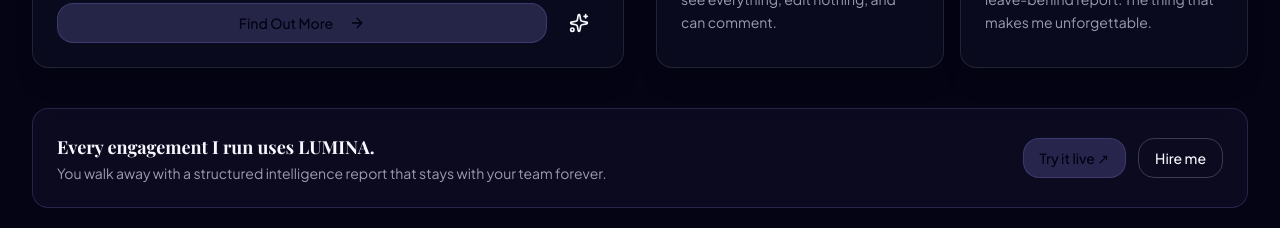
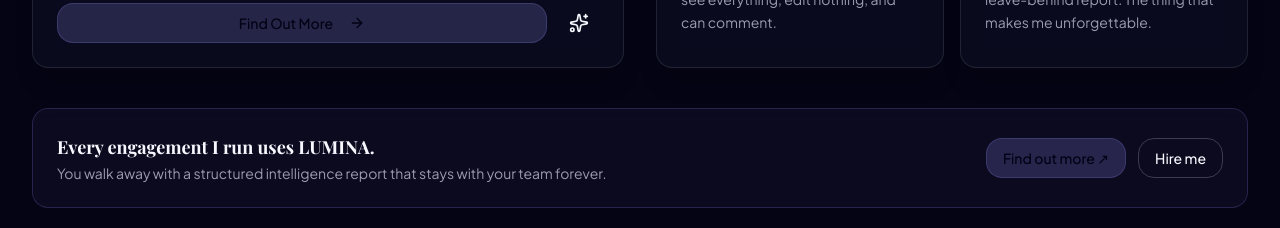
Before and after one commit to zlundra/portfolio-2026, a React (Vite) app: page / in a window 1280 px wide. Shown: the part 2980-3208 px from the top of the page. Built offline with nearby package versions, Linux system fonts and the light colour scheme.

Commit message:
Change button text from 'Try it live' to 'Find out more'

```diff
--- a/src/pages/Home.tsx
+++ b/src/pages/Home.tsx
@@ -242,7 +242,7 @@
             <div className="flex gap-3 shrink-0">
               <a href="https://lumina.maluxdata.io" target="_blank" rel="noopener noreferrer">
                 <Button className="bg-primary/20 hover:bg-primary/40 text-primary-foreground border border-primary/20">
-                  Try it live ↗
+                  Find out more ↗
                 </Button>
               </a>
               <Link href="/contact">
```
